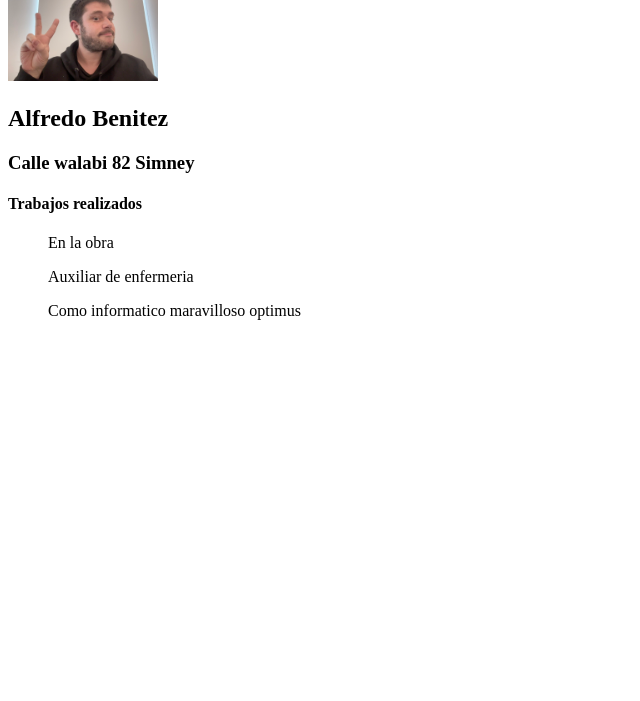
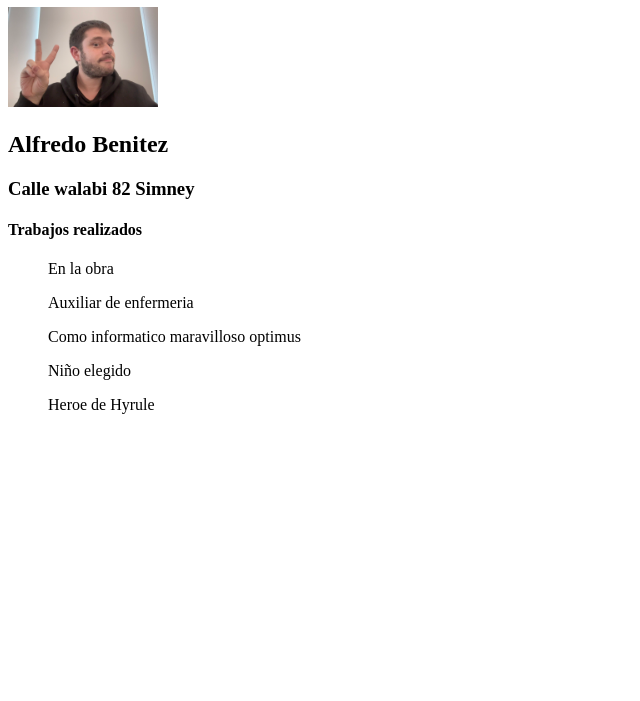
Before and after one commit to alfredobenitezj/EjercicioCVw1exCV, a plain HTML site: page Curriculum.html in a window 1280 px wide. Shown: the part 99-800 px from the top of the page, without its empty margins (0-640 px from the left). Drawn offline with Linux system fonts and the light colour scheme.

Commit message:
add two work

```diff
--- a/Curriculum.html
+++ b/Curriculum.html
@@ -9,7 +9,7 @@
   <link rel="icon" type="image/jpg" href="/favicon.ico" />
 </head>
 
-<body>
+<>
   <h1>Curriculum Vitae</h1>
   <img src="foto.jpg" width="150">
   <h2>Alfredo Benitez </h2>
@@ -24,8 +24,10 @@
   <ul>
     Como informatico maravilloso optimus
   </ul>
+  <ul>Niño elegido</ul>
+  <ul>Heroe de Hyrule</ul>
   <source src="one piece.mp3" type="audio/mp3">
 
-</body>
+  </body>
 
 </html>
```
